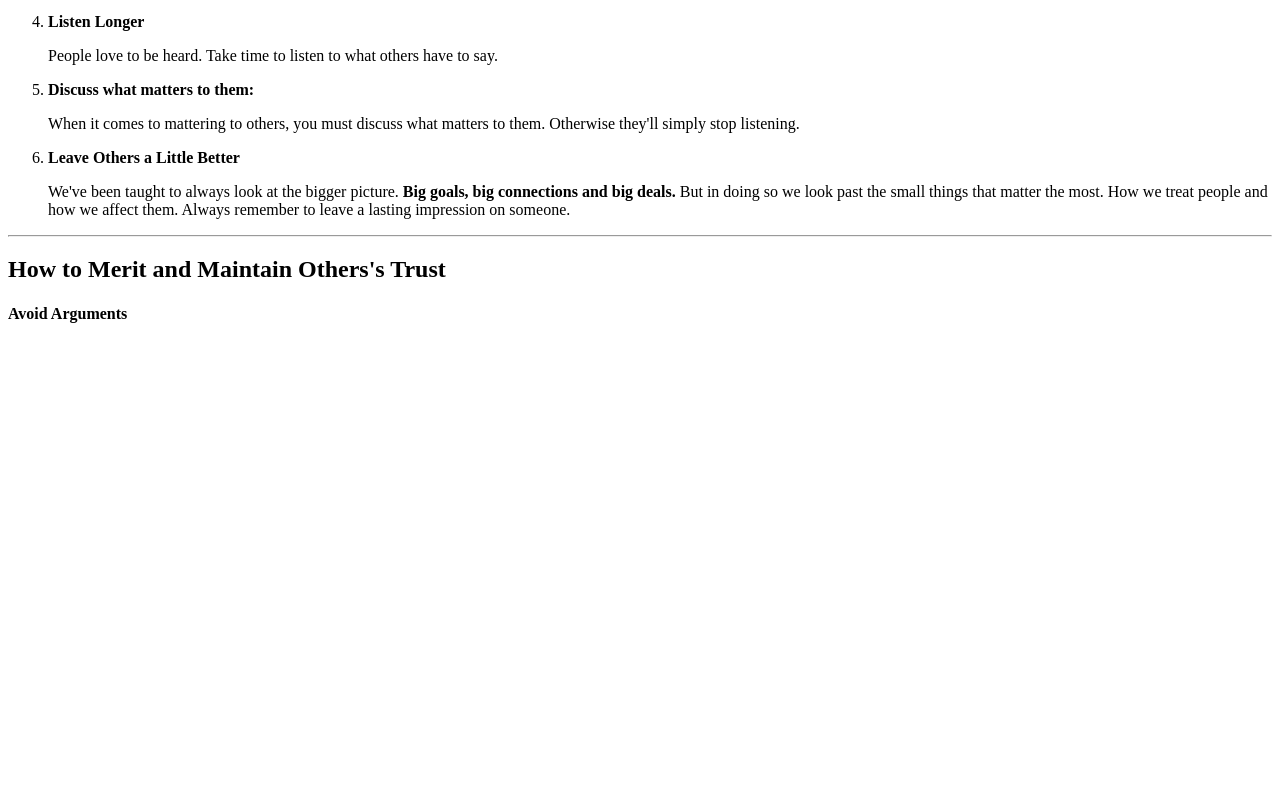
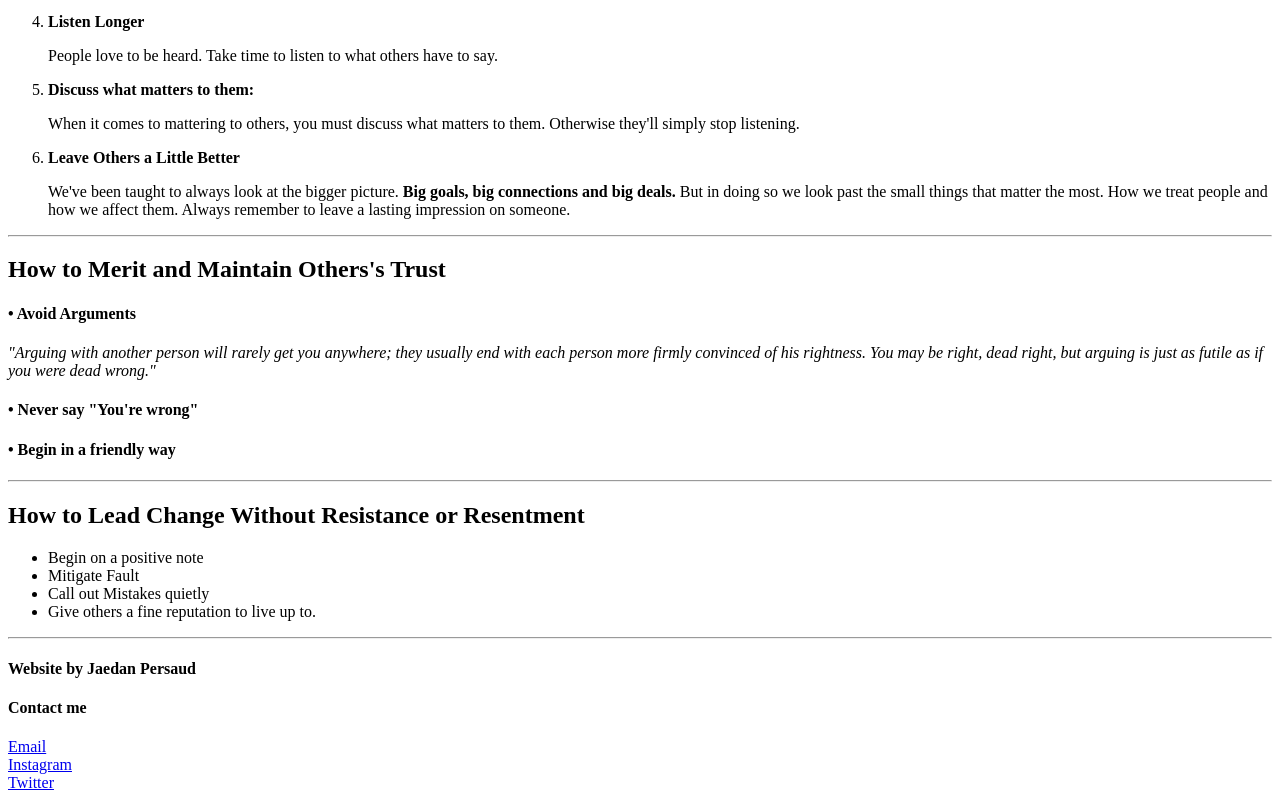
Before and after one commit to jaedanpersaud12/how-to-win-friends, a plain HTML site: page index.html in a window 1280 px wide. Shown: the part 1293-2093 px from the top of the page. Before the commit the page ends 1637 px from the top, so only its background shows below. Drawn offline with Linux system fonts and the light colour scheme; a script that the page names is missing; a web font is replaced by a local one.

Commit message:
final commit

```diff
--- a/index.html
+++ b/index.html
@@ -83,10 +83,32 @@ Always remember to leave a lasting impression on someone.</p>
 
 <h2 id="merit">How to Merit and Maintain Others's Trust</h2>
 
-<h4>Avoid Arguments</h4>
-<p></p>
+<h4>• Avoid Arguments</h4>
+<p> <i>"Arguing with another person will rarely get you anywhere; they usually end
+  with each person more firmly convinced of his rightness. You may be right,
+  dead right, but arguing is just as futile as if you were dead wrong."</i></p>
+<h4>• Never say "You're wrong"</h4>
+<h4>• Begin in a friendly way</h4>
 
+<hr>
 
+<h2 id="change" >How to Lead Change Without Resistance or Resentment</h2>
+<ul>
+  <li>Begin on a positive note</li>
+  <li>Mitigate Fault</li>
+  <li>Call out Mistakes quietly</li>
+  <li>Give others a fine reputation to live up to.</li>
+</ul>
+
+<hr>
+
+<h4>Website by Jaedan Persaud</h4>
+<h4>Contact me</h4>
+<a href="mailto:jaedanpersaud12@gmail.com">Email</a>
+<br>
+<a href="https://www.instagram.com/jaedanpersaudtt/">Instagram</a>
+<br>
+<a href="https://twitter.com/jaedanpersaudtt">Twitter</a>
 
 </body>
 </html>
```
